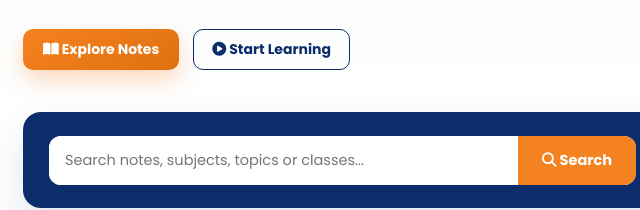
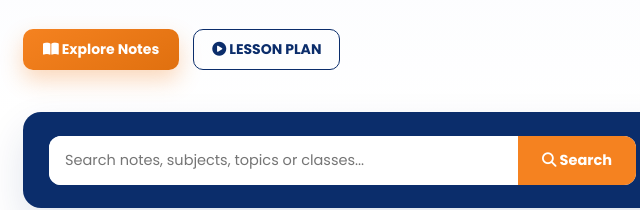
Before and after one commit to calebbeda1-boop/easyshule, a plain HTML site: page index.html in a window 1280 px wide. Shown: the part 517-727 px from the top of the page, 21-661 px from the left. Drawn offline with Linux system fonts and the light colour scheme.

Commit message:
Update index.html

```diff
--- a/index.html
+++ b/index.html
@@ -318,7 +318,9 @@
 
         <div class="cta-row">
           <a class="btn-fill" href="notes.html"><i class="fa-solid fa-book-open"></i> <span data-i18n="btn.explorenotes">Explore Notes</span></a>
-          <a class="btn-outline" href="courses.html"><i class="fa-solid fa-circle-play"></i> <span data-i18n="btn.startlearning">Start Learning</span></a>
+          <a class="btn-outline" href="app.html"><i class="fa-solid fa-circle-play"></i> <span data-i18n="btn.startlearning">LESSON PLAN
+
+          </span></a>
         </div>
       </div>
 
@@ -503,7 +505,7 @@
 
   <section class="cta-band">
     <div class="wrap reveal">
-      <h2 data-i18n="cta.title">Start Learning Today</h2>
+      <h2 data-i18n="cta.title">LESSON PLAN Today</h2>
       <p data-i18n="cta.text">Join thousands of students and teachers already using Easyshule to learn easier and achieve more.</p>
       <div class="cta-row-center">
         <a href="app.html" class="btn-fill"><i class="fa-solid fa-user-plus"></i> <span data-i18n="cta.createaccount">Create Account</span></a>
@@ -564,7 +566,9 @@
 
       <div class="footer-grid" style="grid-template-columns:1fr;padding-top:0;padding-bottom:28px;border-top:1px solid rgba(255,255,255,0.08);margin-top:-6px;">
         <div class="founder-card" style="padding-top:24px;">
-          <div class="founder-avatar">BM</div>
+          <div class="founder-avatar">
+  <img src="bedaphoto.jpg" alt="Beda Issaya Msoffe" style="width:100%;height:100%;object-fit:cover;border-radius:50%;">
+</div>
           <div class="founder-text">
             <small data-i18n="footer.founder.label">Founder</small>
             <b>BEDA ISSAYA MSOFFE</b>
@@ -595,7 +599,7 @@
       "hero.lead_short":"Learn Easy, Succeed Anywhere","hero.rating":"Rating",
       "check.c1":"Comprehensive Notes","check.c2":"Past Papers &amp; Mock Exams","check.c3":"Video Lessons",
       "check.c4":"Quizzes &amp; Assessments","check.c5":"AI-Powered Learning","check.c6":"For Students &amp; Teachers",
-      "btn.explorenotes":"Explore Notes","btn.startlearning":"Start Learning",
+      "btn.explorenotes":"Explore Notes","btn.startlearning":"LESSON PLAN",
       "search.placeholder":"Search notes, subjects, topics or classes...","search.button":"Search",
       "stats.notes":"Notes","stats.pastpapers":"Past Papers","stats.students":"Students","stats.teachers":"Teachers",
       "section.browsebyclass":"Browse by Class","section.popularsubjects":"Popular Subjects",
@@ -622,7 +626,7 @@
       "blog2.title":"How to Build a Weekly Study Timetable","blog2.excerpt":"A step-by-step guide to planning your revision time effectively.",
       "blog3.title":"Why Video Lessons Improve Understanding","blog3.excerpt":"The science behind why visual learning sticks better than text alone.",
       "blog.readmore":"Read More",
-      "cta.title":"Start Learning Today","cta.text":"Join thousands of students and teachers already using Easyshule to learn easier and achieve more.",
+      "cta.title":"LESSON PLAN Today","cta.text":"Join thousands of students and teachers already using Easyshule to learn easier and achieve more.",
       "cta.createaccount":"Create Account","cta.browsenotes":"Browse Notes",
       "footer.about.title":"About Easyshule",
       "footer.about.text":"Easyshule is your trusted platform for quality learning resources. Our mission is to make education accessible, simple and effective for everyone.",
```
